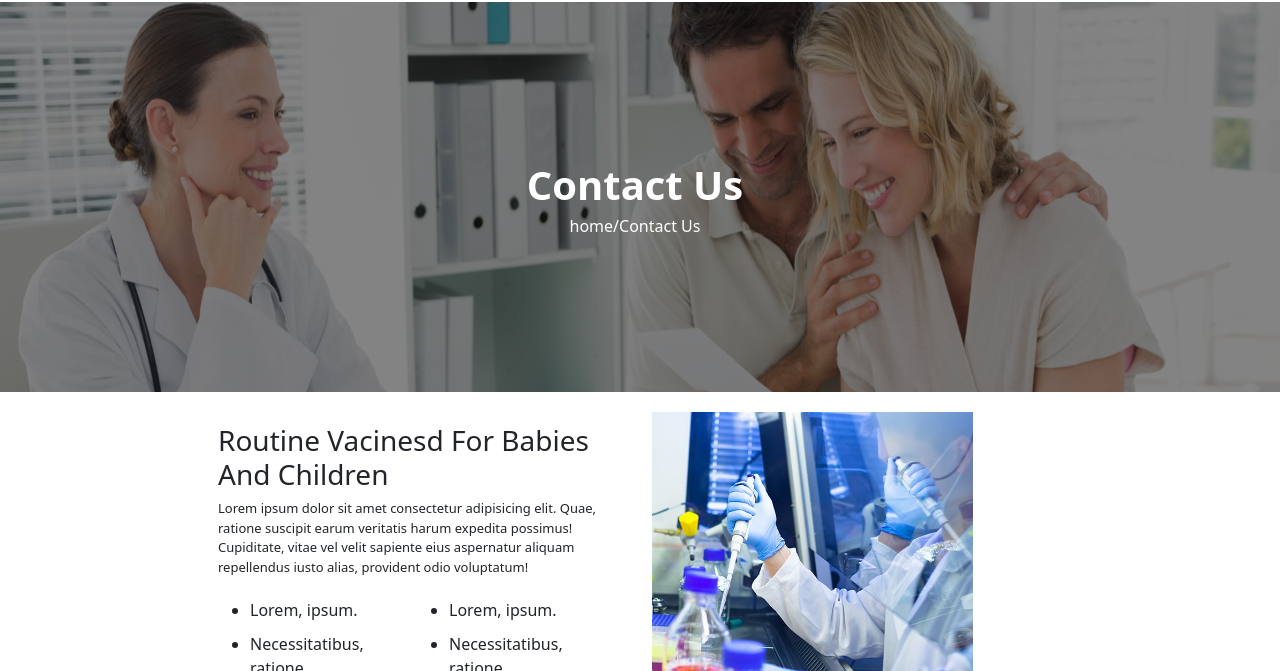
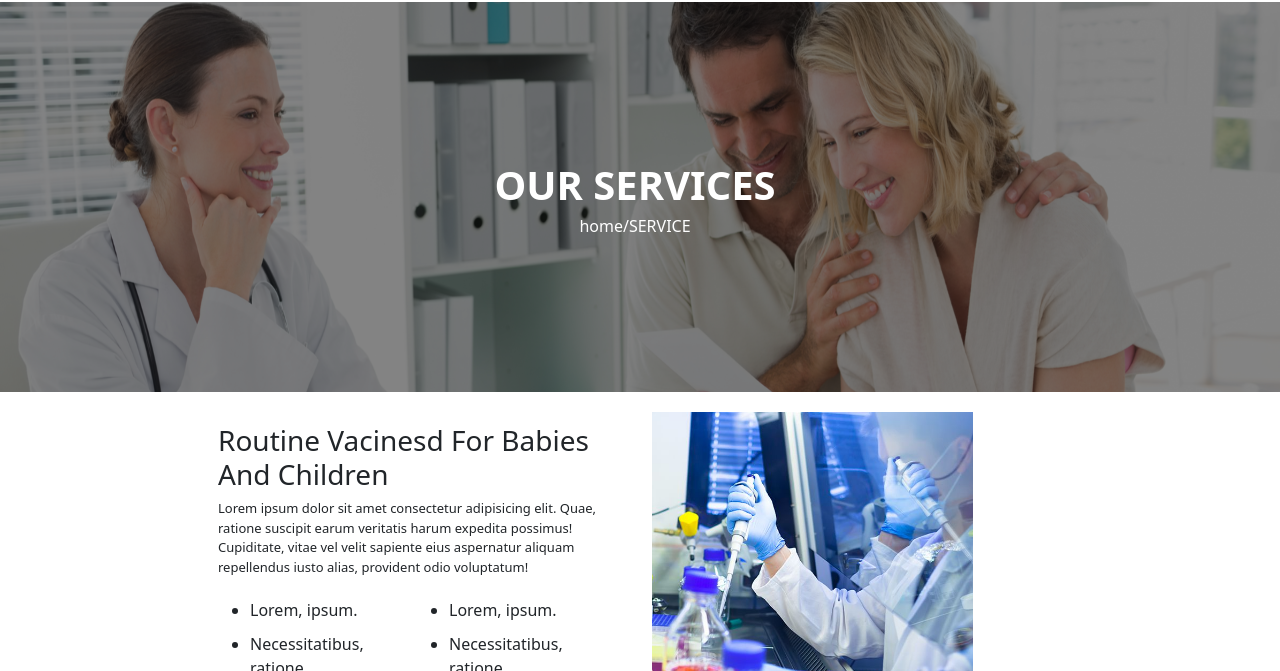
Before and after one commit to Fahad-Tofeeq/test-4, a plain HTML site: page index.html in a window 1280 px wide. Shown: the part 129-800 px from the top of the page. Drawn offline with nearby package versions, Linux system fonts and the light colour scheme.

Commit message:
CHANGE TITLE IN HERO CLASS

```diff
--- a/index.html
+++ b/index.html
@@ -10,7 +10,7 @@
     <title>Hello, world!</title>
   </head>
   <body>
-    <header style="overflow-x: scroll;" class="">
+    <header class="">
 
 <div class="top-nav-bar-wrapper ">
 
@@ -93,11 +93,11 @@
 
 </div><!-- /.layer -->
           <div class="carousel-caption d-none d-md-block">
-          <h1 class="fs-1 fw-bold">Contact Us</h1>
+          <h1 class="fs-1 fw-bold">OUR SERVICES</h1>
 
           <div class="d-flex justify-content-center">
             <h6>home/</h6>
-            <h6>Contact Us</h6>
+            <h6>SERVICE</h6>
           </div>
           </div>
         </div>
```
